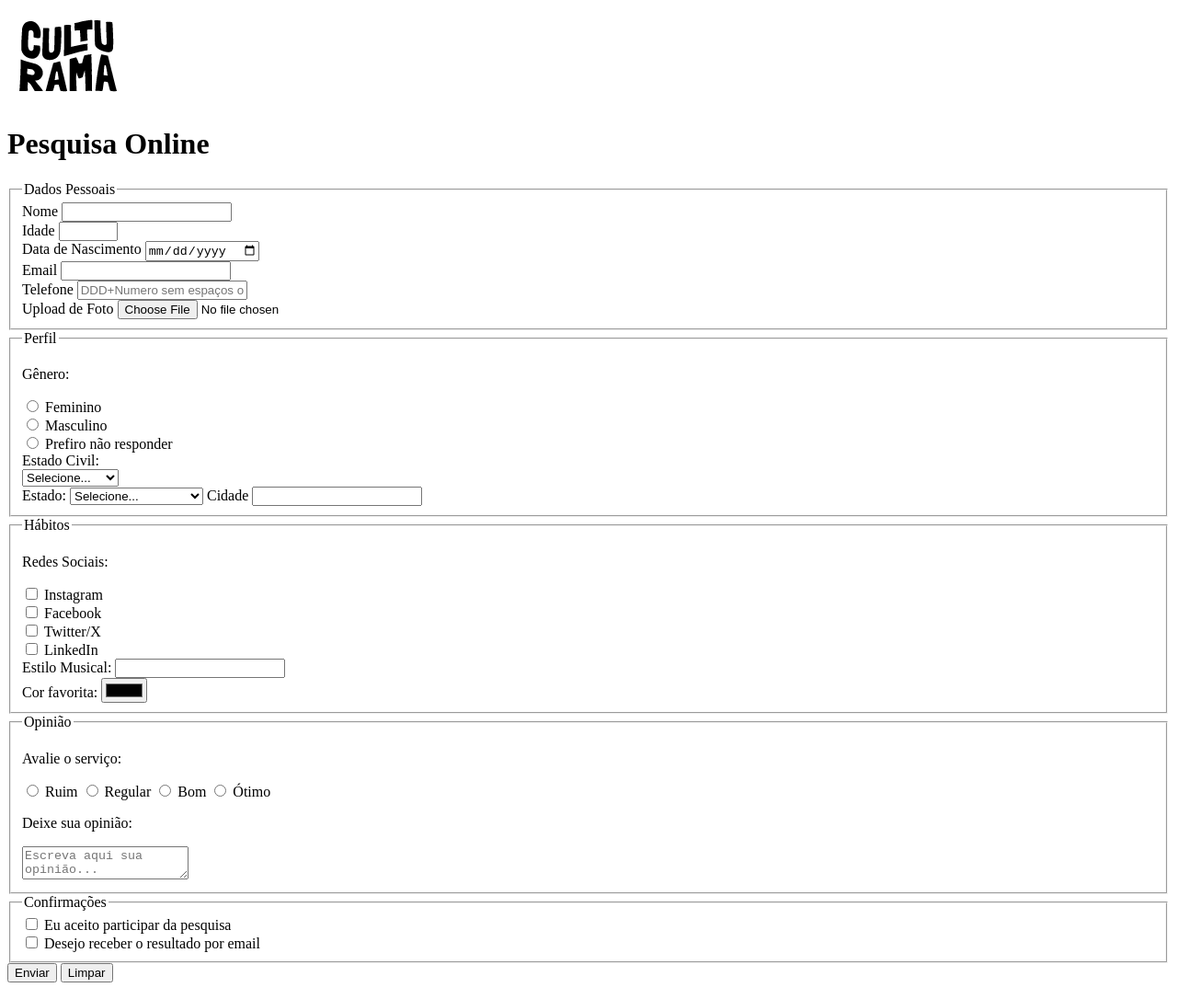
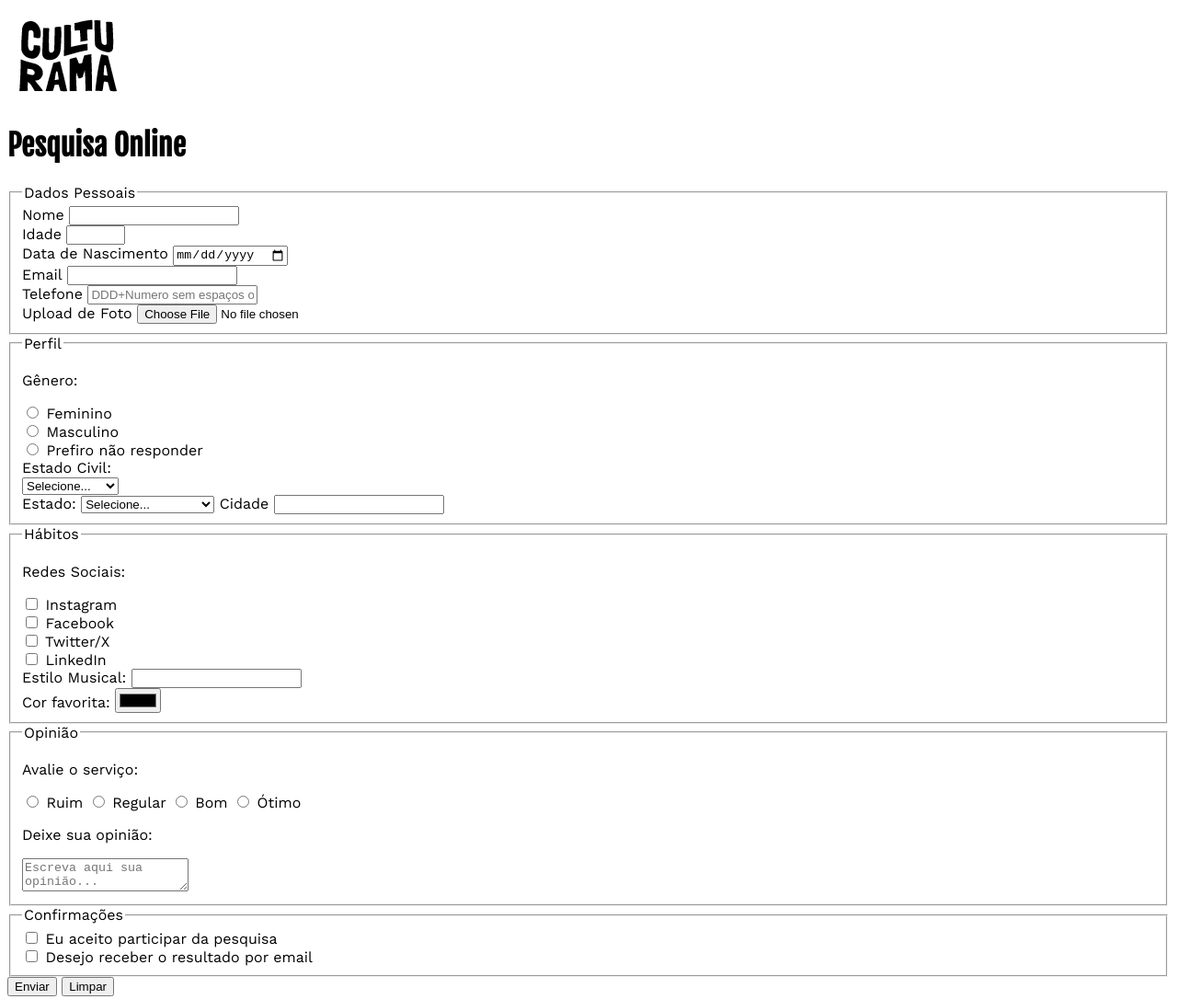
Before and after one commit to leoneerick/pesquisa-culturama, a plain HTML site: page index.html in a window 1280 px wide. Shown: the whole page at 92% size. Drawn offline with Linux system fonts and the light colour scheme.

Commit message:
configura fontes no css

```diff
--- a/css/style.css
+++ b/css/style.css
@@ -0,0 +1,23 @@
+@font-face {
+    font-family: "FjallaOne";
+    src: url("../fonts/FjallaOne-Regular.ttf") format(truetype);
+    font-weight: 400;
+    font-style: normal;
+    font-display: swap;
+}
+
+@font-face {
+    font-family: "WorkSans";
+    src: url("../fonts/WorkSans-Regular.ttf") format(truetype);
+    font-weight: 400;
+    font-style: normal;
+    font-display: swap;
+}
+
+body {
+    font-family: "WorkSans", sans-serif;
+}
+
+h1 {
+    font-family: "FjallaOne", sans-serif;
+}
--- a/index.html
+++ b/index.html
@@ -5,6 +5,7 @@
     <meta charset="UTF-8">
     <meta name="viewport" content="width=device-width, initial-scale=1.0">
     <link rel="icon" href="culturama-favicon.png">
+    <link rel="stylesheet" href="css/style.css">
     <title>Pesquisa Culturama</title>
 </head>
 
```
